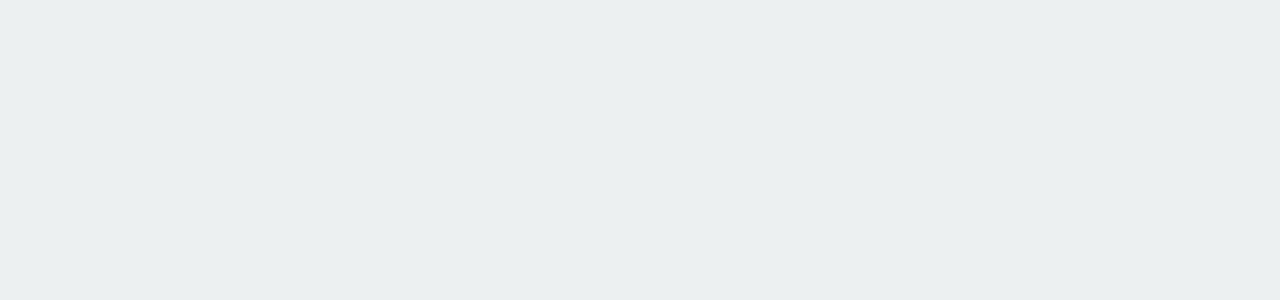
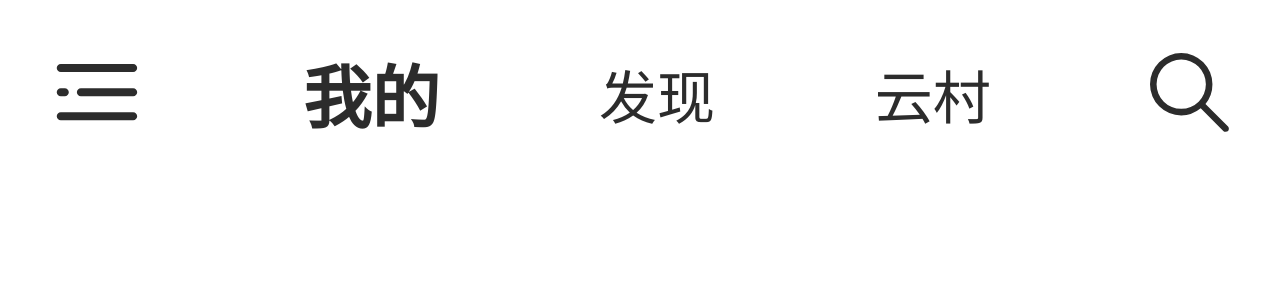
Before and after one commit to superFatDu/netease-music-v1.1, a Vue app: page /home/my in a window 1280 px wide. Shown: the top 300 px of the page. Built offline with nearby package versions, Linux system fonts and the light colour scheme.

Commit message:
:sparkles: add TopHeader component and some other.

```diff
--- a/src/assets/css/base.css
+++ b/src/assets/css/base.css
@@ -2,7 +2,7 @@
 html,body{
 	height: 100%;
 	font-size: 14px;
-	background-color: #ecf0f1;
+	background-color: #ffffff;
 }
 body,
 p,
--- /dev/null
+++ b/src/components/FindSource.vue
@@ -0,0 +1,15 @@
+<template>
+  <div class="find-source">
+    FindSource
+  </div>
+</template>
+
+<script>
+  export default {
+    name: 'FindSource'
+  }
+</script>
+
+<style lang="scss" scoped>
+
+</style>
--- /dev/null
+++ b/src/components/MySource.vue
@@ -0,0 +1,15 @@
+<template>
+  <div class="my-source">
+    MySource
+  </div>
+</template>
+
+<script>
+  export default {
+    name: 'MySource'
+  }
+</script>
+
+<style lang="scss" scoped>
+
+</style>
--- /dev/null
+++ b/src/components/Search.vue
@@ -0,0 +1,15 @@
+<template>
+  <div class="search">
+    Search
+  </div>
+</template>
+
+<script>
+  export default {
+    name: "Search"
+  }
+</script>
+
+<style lang="scss" scoped>
+
+</style>
--- /dev/null
+++ b/src/components/TopHeader.vue
@@ -0,0 +1,115 @@
+<template>
+  <div class='top-header'>
+    <ul>
+      <li v-for="(item, index) of topList" :key="index">
+        <i v-if="item.type === 'icon'" :class="[item.type,item.name]"  @click="handleTop(item, index)"></i>
+        <span v-if="item.type === 'text'" :class="[item.type, index === actived ? 'active' : '']" @click="handleTop(item,index)">{{item.name}}</span>
+      </li>
+    </ul>
+  </div>
+</template>
+
+<script>
+  export default {
+    name: 'TopHeader',
+    data () {
+      return {
+        topList: [
+          {
+            type: 'icon',
+            name: 'icon-menu',
+            path: ''
+          },
+          {
+            type: 'text',
+            name: '我的',
+            path: '/home/my'
+          },
+          {
+            type: 'text',
+            name: '发现',
+            path: '/home/find'
+          },
+          {
+            type: 'text',
+            name: '云村',
+            path: ''
+          },
+          {
+            type: 'icon',
+            name: 'icon-search',
+            path: '/search'
+          }
+        ],
+        actived: 2
+      }
+    },
+    methods: {
+      ini () {
+        let path = this.$route.path;
+        path.includes('my') ? this.actived = 1 : path.includes('find') ? this.actived = 2 : '';
+      },
+      handleTop (opt, idx) {
+        switch (idx) {
+          case 0:
+            break;
+          case 1:
+          case 2:
+          case 3:
+            this.actived = idx;
+            this.$router.push({
+              path: opt.path
+            })
+            break;
+          case 4:
+            this.$router.push({
+              path: opt.path
+            })
+            break;
+        }
+      }
+    },
+    created () {
+      this.ini();
+    }
+  }
+</script>
+
+<style lang='scss' scoped>
+.top-header {
+  height: .55rem;
+  ul {
+    width: 100%;
+    height: 100%;
+    display: flex;
+    justify-content: space-between;
+    align-items: center;
+    li {
+      i {
+        display: inline-block;
+        width: .27rem;
+        height: .27rem;
+        &.icon-menu {
+          background: url("../assets/images/menu.svg") 50% 50% no-repeat;
+          background-size: 100%;
+        }
+        &.icon-search {
+          width: .23rem;
+          height: .23rem;
+          background: url("../assets/images/search.svg") 50% 50% no-repeat;
+          background-size: 100%;
+        }
+      }
+      span {
+        font-size: .17rem;
+        color: #2c2c2c;
+        transition: all .25s ease;
+        &.active {
+          font-weight: bold;
+          font-size: .2rem;
+        }
+      }
+    }
+  }
+}
+</style>
--- a/src/router/index.js
+++ b/src/router/index.js
@@ -11,9 +11,26 @@ const routes = [
     component: () => import('../views/Login.vue')
   },
   {
-    path: "/home",
-    name: "Home",
-    component: Home
+    path: '/home',
+    name: 'Home',
+    component: Home,
+    children: [
+      {
+        path: 'my',
+        name: 'MySource',
+        component: () => import('../components/MySource.vue')
+      },
+      {
+        path: 'find',
+        name: 'FindSource',
+        component: () => import('../components/FindSource.vue')
+      }
+    ]
+  },
+  {
+    path: '/search',
+    name: 'Search',
+    component: () => import('../components/Search.vue')
   }
 ];
 
--- a/src/views/Home.vue
+++ b/src/views/Home.vue
@@ -1,9 +1,24 @@
 <template>
-  <div class="home">qweqweqweqwe</div>
+  <div class="home">
+    <top-header />
+    <router-view />
+  </div>
 </template>
 
 <script>
+import TopHeader from '../components/TopHeader.vue';
+
 export default {
-  name: "home"
+  name: "home",
+  components: { TopHeader }
 };
 </script>
+
+<style lang="scss" scoped>
+.home {
+  width: 100%;
+  height: 100%;
+  padding: 0 .15rem;
+  box-sizing: border-box;
+}
+</style>
--- a/src/views/Login.vue
+++ b/src/views/Login.vue
@@ -16,6 +16,10 @@
         </div>
       </div>
     </div>
+    <div class="pre-loading" v-show="preLoadingShow">
+      <i></i>
+      <span>超级无敌杜小胖 x cHeNg5</span>
+    </div>
   </div>
 </template>
 
@@ -28,10 +32,22 @@ export default {
     return {
       formTitles: ["账号", "密码"],
       loginAccount: "",
-      loginPwd: ""
+      loginPwd: "",
+      preLoadingShow: true
     }
   },
   methods: {
+    isLogin () {
+      setTimeout(() => {
+        if(typeof localStorage["uid"] === "undefined") {
+          this.preLoadingShow = false;
+        } else {
+          this.$router.push({
+            path: "/home"
+          })
+        }
+      }, 3000)
+    },
     handleLogin () {
       let param = {
         phone: this.loginAccount,
@@ -40,12 +56,16 @@ export default {
       LOG_IN.login(param)
         .then(res => {
           if (res.code === 200) {
+            localStorage["uid"] = res.account.id;
             this.$router.push({
               path: "/home"
             })
           }
         })
     }
+  },
+  created () {
+    this.isLogin();
   }
 }
 </script>
@@ -56,6 +76,7 @@ export default {
   height: 100%;
   background: url("../assets/images/login_bg.jpg") 50% 50% no-repeat;
   background-size: 110%;
+  position: relative;
   .login-hello {
     height: 30vh;
     display: flex;
@@ -130,5 +151,32 @@ export default {
       }
     }
   }
+  .pre-loading {
+    width: 100%;
+    height: 100%;
+    background-color: #ffffff;
+    position: fixed;
+    top: 0;
+    left: 0;
+    display: flex;
+    align-items: center;
+    i {
+      display: inline-block;
+      width: 100vw;
+      height: 100vw;
+      background: url("../assets/images/loading.gif") 50% 50% no-repeat;
+      background-size: 100%;
+    }
+    span {
+      position: absolute;
+      left: 50%;
+      bottom: .2rem;
+      transform: translateX(-50%);
+      color: #1a154f;
+      font-size: .12rem;
+      font-weight: bold;
+      letter-spacing: .01rem;
+    }
+  }
 }
 </style>
```
Also changed, not shown: src/components/IndexSwipper.vue (added, +15 -0 lines), src/components/UserInfo.vue (added, +15 -0 lines), src/assets/images/menu.svg (added), src/assets/images/search.svg (added).
